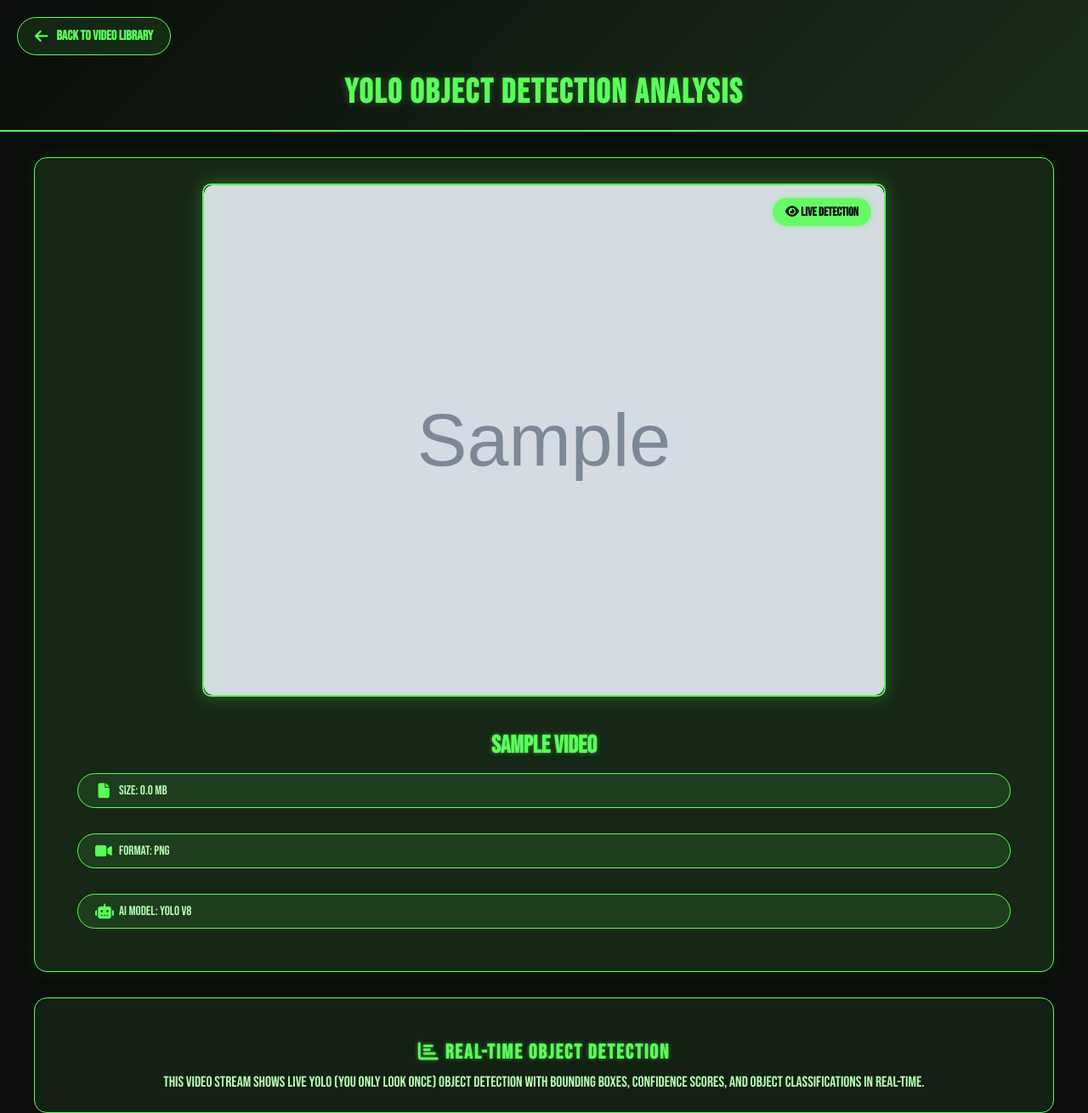
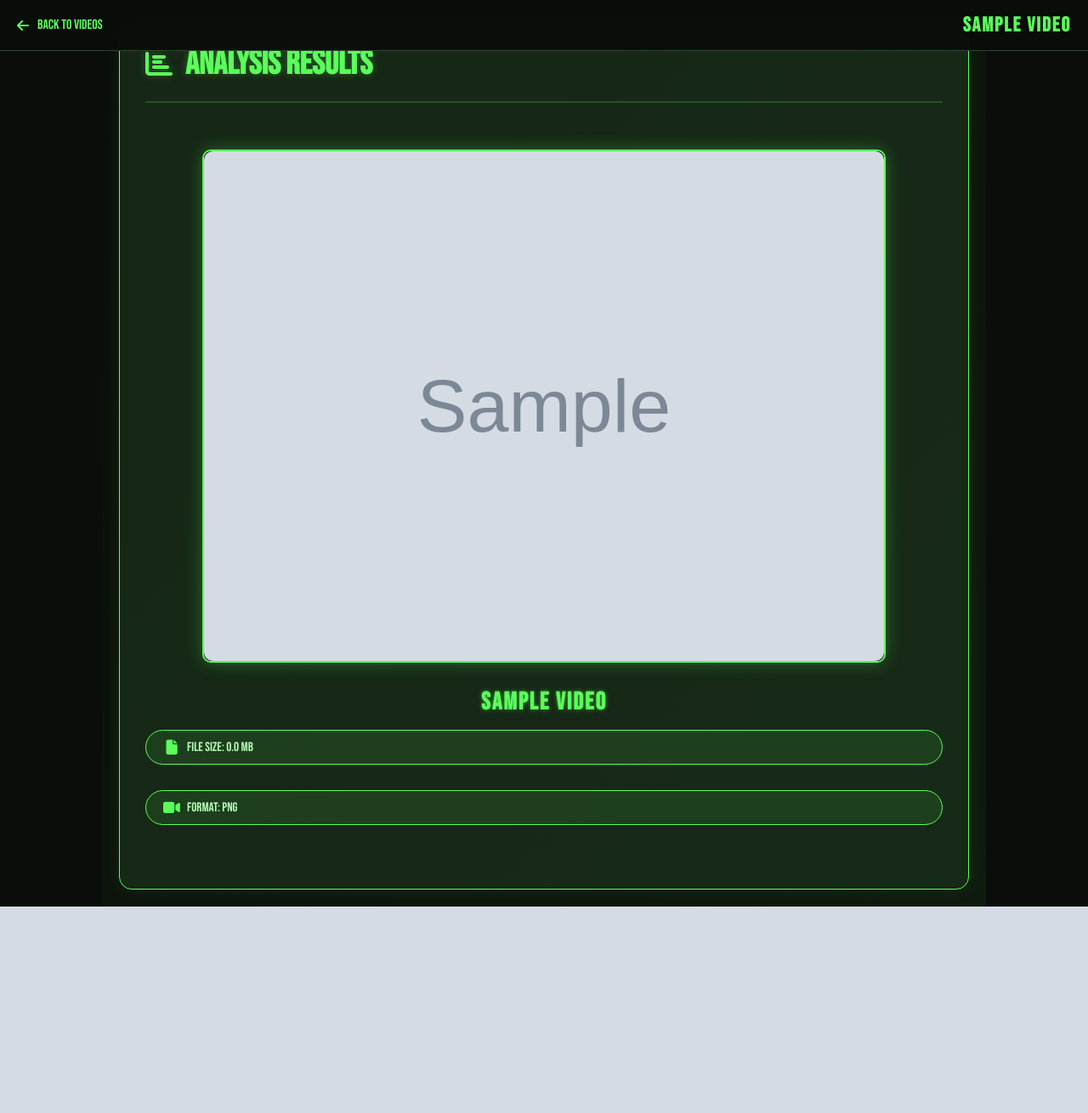
Before and after one commit to yli12313/AI-Expo-Hackathon-2025, a Flask app: template templates/video_analysis.html in a window 1280 px wide. Shown: the whole page at 85% size. After the commit the page ends 1067 px from the top, so only its background shows below. Run offline with Flask 3, Linux system fonts and the light colour scheme; the template is opened without the code that fills it: most values are stand-ins (such as "Sample title", 1, 10 or a date in 2020); grey boxes marked "Sample" are stand-in pictures.

Commit message:
Update video analysis functionality

```diff
--- a/app.py
+++ b/app.py
@@ -115,7 +115,7 @@ def video_analysis(filename):
         'path': video_path,
         'size': os.path.getsize(video_path)
     }
-    return render_template("video_result.html", video=video_info)
+    return render_template("video_analysis.html", video=video_info)
 
 @app.route("/surveillance/<filename>")
 def serve_surveillance_video(filename):
--- a/templates/video_analysis.html
+++ b/templates/video_analysis.html
@@ -17,41 +17,41 @@
             padding: 0;
         }
 
-        .analysis-header {
-            background: linear-gradient(135deg, #0a0d0a 0%, #1a2d1a 100%);
+        .main-container {
+            max-width: 1000px;
+            margin: 0 auto;
             padding: 20px;
-            border-bottom: 2px solid #5aff5a;
+        }
+
+        .analysis-section {
+            background: rgba(26, 45, 26, 0.8);
+            border-radius: 15px;
+            padding: 30px;
+            border: 1px solid #5aff5a;
+            box-shadow: 0 0 20px rgba(90, 255, 90, 0.1);
+        }
+
+        .section-header {
+            text-align: center;
             margin-bottom: 30px;
         }
 
-        .analysis-title {
+        .section-title {
             color: #5aff5a;
             font-size: 2.5rem;
             margin: 0;
-            text-align: center;
             text-shadow: 0 0 10px rgba(90, 255, 90, 0.3);
         }
 
-        .video-analysis-container {
-            max-width: 1200px;
-            margin: 0 auto;
-            padding: 0 20px;
-        }
-
-        .video-display-section {
-            background: rgba(26, 45, 26, 0.8);
-            border-radius: 15px;
-            padding: 30px;
-            margin-bottom: 30px;
-            border: 1px solid #5aff5a;
-            box-shadow: 0 0 20px rgba(90, 255, 90, 0.1);
+        .video-player-section {
+            text-align: center;
         }
 
         .video-container {
             position: relative;
             width: 100%;
             max-width: 800px;
-            margin: 0 auto;
+            margin: 0 auto 20px;
             border-radius: 10px;
             overflow: hidden;
             border: 2px solid #5aff5a;
@@ -65,12 +65,12 @@
             background: #000;
         }
 
-        .video-info {
+        .video-metadata {
             text-align: center;
             margin-top: 20px;
         }
 
-        .video-title {
+        .video-metadata h3 {
             color: #5aff5a;
             font-size: 1.8rem;
             margin-bottom: 15px;
@@ -82,7 +82,6 @@
             justify-content: center;
             gap: 30px;
             flex-wrap: wrap;
-            margin-top: 15px;
         }
 
         .metadata-item {
@@ -105,71 +104,12 @@
             font-weight: 500;
         }
 
-        .analysis-info {
-            background: rgba(26, 45, 26, 0.6);
-            border-radius: 15px;
-            padding: 25px;
-            border: 1px solid #5aff5a;
-            text-align: center;
-        }
-
-        .analysis-info h3 {
-            color: #5aff5a;
-            font-size: 1.5rem;
-            margin-bottom: 10px;
-            text-shadow: 0 0 5px rgba(90, 255, 90, 0.5);
-        }
-
-        .analysis-info p {
-            color: #b6ffb6;
-            font-size: 1.1rem;
-            margin: 0;
-        }
-
-        .nav-back {
-            display: inline-flex;
-            align-items: center;
-            gap: 10px;
-            background: rgba(90, 255, 90, 0.1);
-            color: #5aff5a;
-            text-decoration: none;
-            padding: 12px 20px;
-            border-radius: 25px;
-            border: 1px solid #5aff5a;
-            font-weight: 600;
-            transition: all 0.3s ease;
-            margin-bottom: 20px;
-        }
-
-        .nav-back:hover {
-            background: rgba(90, 255, 90, 0.2);
-            box-shadow: 0 0 15px rgba(90, 255, 90, 0.3);
-            transform: translateY(-2px);
-        }
-
-        .nav-back i {
-            font-size: 1.1rem;
-        }
-
-        .status-indicator {
-            position: absolute;
-            top: 15px;
-            right: 15px;
-            background: rgba(90, 255, 90, 0.9);
-            color: #0a0d0a;
-            padding: 8px 15px;
-            border-radius: 20px;
-            font-weight: bold;
-            font-size: 0.9rem;
-            box-shadow: 0 0 10px rgba(90, 255, 90, 0.5);
-        }
-
         @media (max-width: 768px) {
-            .analysis-title {
+            .section-title {
                 font-size: 2rem;
             }
 
-            .video-display-section {
+            .analysis-section {
                 padding: 20px;
             }
 
@@ -184,70 +124,48 @@
     </style>
 </head>
 <body>
-    <div class="analysis-header">
+    <nav class="app-nav">
         <a href="/playback" class="nav-back">
             <i class="fas fa-arrow-left"></i>
-            <span>Back to Video Library</span>
+            <span>Back to Videos</span>
         </a>
-        <h1 class="analysis-title">YOLO Object Detection Analysis</h1>
+        <h2>{{ video.name }}</h2>
+    </nav>
+
+    <div class="main-container">
+        <div class="analysis-section">
+            <div class="section-header">
+                <h2 class="section-title">
+                    <i class="fas fa-chart-bar"></i>
+                    Analysis Results
+                </h2>
             </div>
 
-    <div class="video-analysis-container">
-        <div class="video-display-section">
+            <div class="video-player-section">
                 <div class="video-container">
-                <div class="status-indicator">
-                    <i class="fas fa-eye"></i> LIVE DETECTION
+                    <img class="yolo-video-stream" src="/surveillance_yolo/{{ video.filename }}" alt="YOLO Analysis Stream">
                 </div>
-                <img class="yolo-video-stream"
-                     src="/surveillance_yolo/{{ video.filename }}"
-                     alt="YOLO Real-time Object Detection Stream"
-                     style="width: 100%; height: auto; display: block; border-radius: 10px;">
-            </div>
-
-            <div class="video-info">
-                <h2 class="video-title">{{ video.name }}</h2>
+                <div class="video-metadata">
+                    <h3>{{ video.name }}</h3>
                     <div class="metadata-grid">
                         <div class="metadata-item">
                             <i class="fas fa-file"></i>
-                        <span>Size: {{ (video.size / 1024 / 1024)|round(1) }} MB</span>
+                            <span>File Size: {{ (video.size / 1024 / 1024)|round(1) }} MB</span>
                         </div>
                         <div class="metadata-item">
                             <i class="fas fa-video"></i>
                             <span>Format: {{ video.filename.split('.')[-1].upper() }}</span>
                         </div>
-                    <div class="metadata-item">
-                        <i class="fas fa-robot"></i>
-                        <span>AI Model: YOLO v8</span>
                     </div>
                 </div>
             </div>
-        </div>
-
-        <div class="analysis-info">
-            <h3><i class="fas fa-chart-bar"></i> Real-Time Object Detection</h3>
-            <p>This video stream shows live YOLO (You Only Look Once) object detection with bounding boxes, confidence scores, and object classifications in real-time.</p>
         </div>
     </div>
 
     <script src="{{ url_for('static', filename='modern.js') }}"></script>
     <script>
         // YOLO stream is now active - real-time object detection
-        console.log('YOLO object detection stream active for video:', '{{ video.filename }}');
-
-        // Add some interactive feedback
-        const videoStream = document.querySelector('.yolo-video-stream');
-        const statusIndicator = document.querySelector('.status-indicator');
-
-        videoStream.addEventListener('load', function() {
-            console.log('YOLO stream loaded successfully');
-            statusIndicator.innerHTML = '<i class="fas fa-check-circle"></i> ACTIVE';
-        });
-
-        videoStream.addEventListener('error', function() {
-            console.log('YOLO stream error');
-            statusIndicator.innerHTML = '<i class="fas fa-exclamation-triangle"></i> ERROR';
-            statusIndicator.style.background = 'rgba(255, 90, 90, 0.9)';
-        });
+        console.log('YOLO object detection stream active');
     </script>
 </body>
 </html>
```
Also changed, not shown: templates/playback.html (+6 -3 lines), templates/video_result.html (+8 -2 lines). Lines whose indentation alone changed are shown as unchanged.
